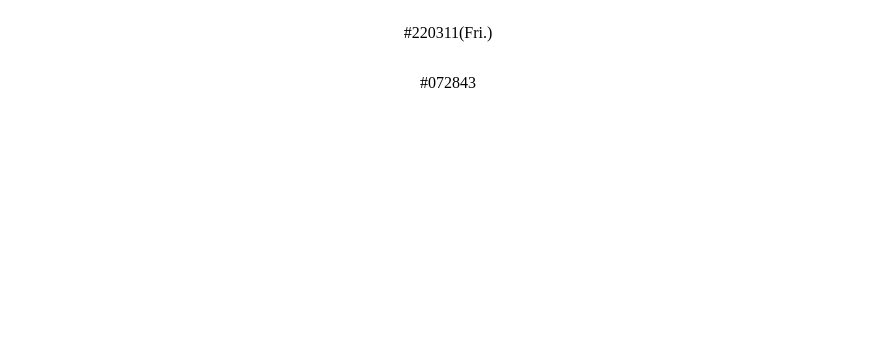
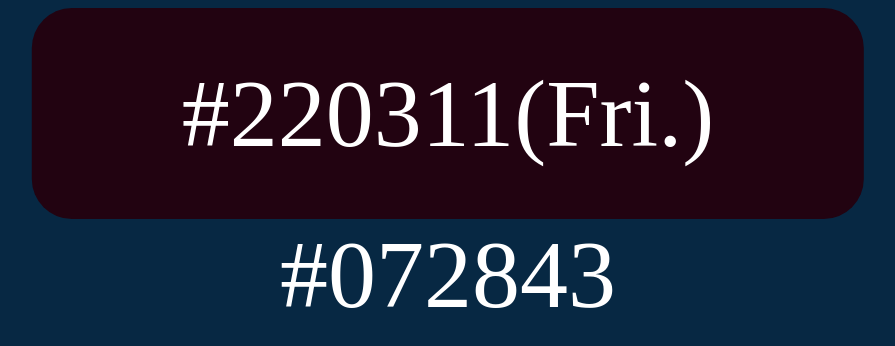
Before and after one commit to Gakuto1112/ColorCodeClock, a plain HTML site: page ColorCodeClock.html in a window 1280 px wide. Shown: the whole page, without its empty margins (200-1095 px from the left). Drawn offline with Linux system fonts and the light colour scheme.

Commit message:
日付時刻に応じて背景色変更処理実装

```diff
--- a/ColorCodeClock.css
+++ b/ColorCodeClock.css
@@ -6,3 +6,12 @@ body {
 	flex-direction: column;
 	align-items: center;
 }
+p {
+	margin: 0;
+	font-size: 96px;
+	font-family: serif;
+}
+#date {
+	padding: 50px 150px 50px 150px;
+	border-radius: 40px;
+}
--- a/ColorCodeClock.html
+++ b/ColorCodeClock.html
@@ -7,7 +7,7 @@
 		<link rel="stylesheet" href="ColorCodeClock.css">
 	</head>
 	<body>
-		<p>#<span id="year">--</span><span id="month">--</span><span id="date">--</span>(<span id="day">---</span>)</p>
-		<p>#<span id="hour">--</span><span id="minute">--</span><span id="second">--</span></p>
+		<p id="date">#<span id="year">--</span><span id="month">--</span><span id="day">--</span>(<span id="weekday">---</span>)</p>
+		<p id="time">#<span id="hour">--</span><span id="minute">--</span><span id="second">--</span></p>
 	</body>
 </html>
--- a/ColorCodeClock.js
+++ b/ColorCodeClock.js
@@ -1,19 +1,46 @@
+function zeroFillTwoDigit(value) {
+	//0字詰めして2桁にして返す。
+	return ("0" + value).slice(-2);
+}
+
+function RGBParse(RGBString) {
+	//「rgb(0, 0, 0)」の形式。形式に沿わないものはnullを返す。
+	if(/rgb\(\d{1,3}, \d{1,3}, \d{1,3}\)/.test(RGBString)) return RGBString.match(/\d{1,3}/g).map((valueString) => Number(valueString));
+	else return null
+}
+
 setTimeout(() => {
-	const dayName = ["Sun.", "Mon.", "Tue.", "Wed.", "Thu.", 'Fri.', 'Sat.'];
+	const weekdayName = ["Sun.", "Mon.", "Tue.", "Wed.", "Thu.", 'Fri.', 'Sat.'];
 	const year = document.getElementById("year");
 	const month = document.getElementById("month");
-	const date = document.getElementById("date");
 	const day = document.getElementById("day");
+	const weekday = document.getElementById("weekday");
 	const hour = document.getElementById("hour");
 	const minute = document.getElementById("minute");
+	const date = document.getElementById("date");
+	const time = document.getElementById("time");
 	setInterval(() => {
 		const dateTime = new Date();
 		if(year.innerText == "--" || Number(year.innerText) != dateTime.getFullYear() % 100) year.innerText = dateTime.getFullYear() % 100;
-		if(month.innerText == "--" || Number(month.innerText) != dateTime.getMonth() + 1) month.innerText = ("0" + (dateTime.getMonth() + 1)).slice(-2);
-		if(date.innerText == "--" || Number(date.innerText) != dateTime.getDate()) date.innerText = ("0" + dateTime.getDate()).slice(-2);
-		if(day.innerText == "---" || dayName.indexOf(day.innerText) != dateTime.getDay()) day.innerText = dayName[dateTime.getDay()];
-		if(hour.innerText == "--" || Number(hour.innerText) != dateTime.getHours()) hour.innerText = ("0" + dateTime.getHours()).slice(-2);
-		if(minute.innerText == "--" || Number(minute.innerText) != dateTime.getMinutes()) minute.innerText = ("0" + dateTime.getMinutes()).slice(-2);
-		document.getElementById("second").innerText = ("0" + dateTime.getSeconds()).slice(-2);
+		if(month.innerText == "--" || Number(month.innerText) != dateTime.getMonth() + 1) month.innerText = zeroFillTwoDigit(dateTime.getMonth() + 1);
+		if(day.innerText == "--" || Number(day.innerText) != dateTime.getDate()) day.innerText = zeroFillTwoDigit(dateTime.getDate());
+		if(weekday.innerText == "---" || weekdayName.indexOf(weekday.innerText) != dateTime.getDay()) weekday.innerText = weekdayName[dateTime.getDay()];
+		if(hour.innerText == "--" || Number(hour.innerText) != dateTime.getHours()) hour.innerText = zeroFillTwoDigit(dateTime.getHours());
+		if(minute.innerText == "--" || Number(minute.innerText) != dateTime.getMinutes()) minute.innerText = zeroFillTwoDigit(dateTime.getMinutes());
+		document.getElementById("second").innerText = zeroFillTwoDigit(dateTime.getSeconds());
+		if(date.style.backgroundColor != "rgb(" + parseInt(year.innerText, 16) + ", " + parseInt(month.innerText, 16) + ", " + parseInt(day.innerText, 16) + ")") {
+			date.style.backgroundColor = date.innerText.match(/#\d{6}/)[0];
+			if(RGBParse(date.style.backgroundColor).reduce((sum, value) => sum + value, 0) / 3 < 128) date.style.color = "white";
+			else date.style.color = "black";
+		}
+		document.body.style.backgroundColor = time.innerText;
+		if(RGBParse(document.body.style.backgroundColor).reduce((sum, value) => sum + value, 0) / 3 < 128) {
+			time.style.color = "white";
+			//TODO: アナログ時計の文字色変更
+		}
+		else {
+			time.style.color = "black";
+			//TODO: アナログ時計の文字色変更
+		}
 	}, 1000);
 }, 1000 - new Date().getMilliseconds);
```
